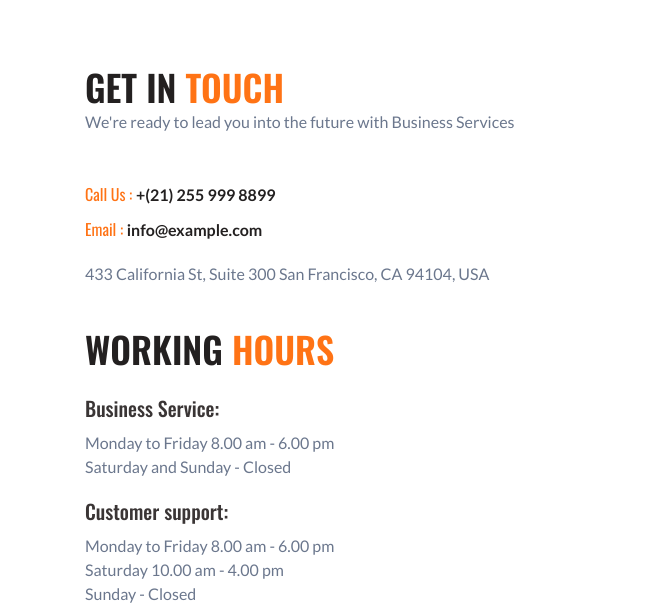
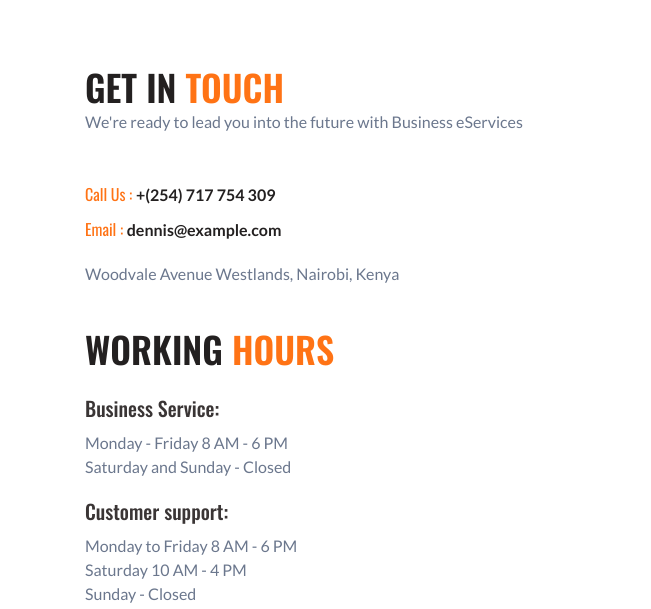
Before and after one commit to ogonda/SeeStore, a plain HTML site: page contact.html in a window 1280 px wide. Shown: the part 384-993 px from the top of the page, 0-651 px from the left. Drawn offline with nearby package versions, Linux system fonts and the light colour scheme; grey boxes are pictures that could not be loaded.

Commit message:
Update contact.html

```diff
--- a/contact.html
+++ b/contact.html
@@ -174,22 +174,22 @@ Author URL: https://www.facebook.com/dennised/
           <div class="col-lg-6 partners">
             <div class="cont-details">
               <h3 class="hny-title mb-0">Get in <span>touch</span></h5>
-              <p class="mb-5">We're ready to lead you into the future with Business Services</p>
-              <p class="margin-top"><span class="texthny">Call Us : </span> <a href="tel:+(21) 255 999 8899">+(21)
-                  255 999 8899</a></p>
+              <p class="mb-5">We're ready to lead you into the future with Business eServices</p>
+              <p class="margin-top"><span class="texthny">Call Us : </span> <a href="tel:+(254) 717 754 309">+(254)
+                  717 754 309</a></p>
               <p> <span class="texthny">Email : </span> <a href="mailto:info@example.com">
-                  info@example.com</a></p>
-              <p class="margin-top"> 433 California St, Suite 300
-                San Francisco, CA 94104, USA </p>
+                  dennis@example.com</a></p>
+              <p class="margin-top"> Woodvale Avenue
+                Westlands, Nairobi, Kenya </p>
             </div>
             <div class="hours">
               <h3 class="hny-title">Working <span>Hours</span></h5>
               <h6>Business Service:</h6>
-              <p> Monday to Friday 8.00 am - 6.00 pm</p>
+              <p> Monday - Friday 8 AM - 6 PM</p>
               <p> Saturday and Sunday - Closed</p>
               <h6 class="margin-top">Customer support:</h6>
-              <p> Monday to Friday 8.00 am - 6.00 pm</p>
-              <p> Saturday 10.00 am - 4.00 pm</p>
+              <p> Monday to Friday 8 AM - 6 PM</p>
+              <p> Saturday 10 AM - 4 PM</p>
               <p> Sunday - Closed</p>
             </div>
           </div>
```
